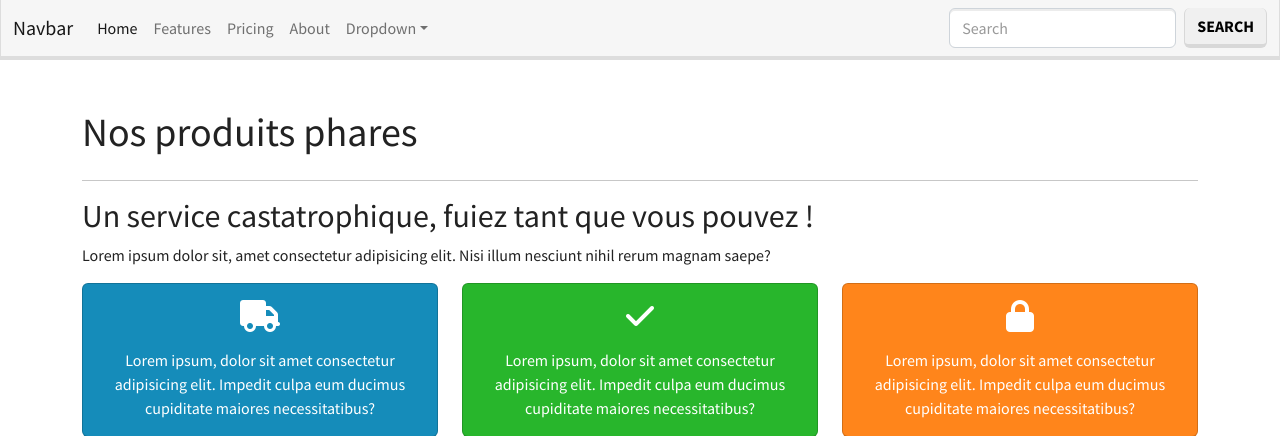
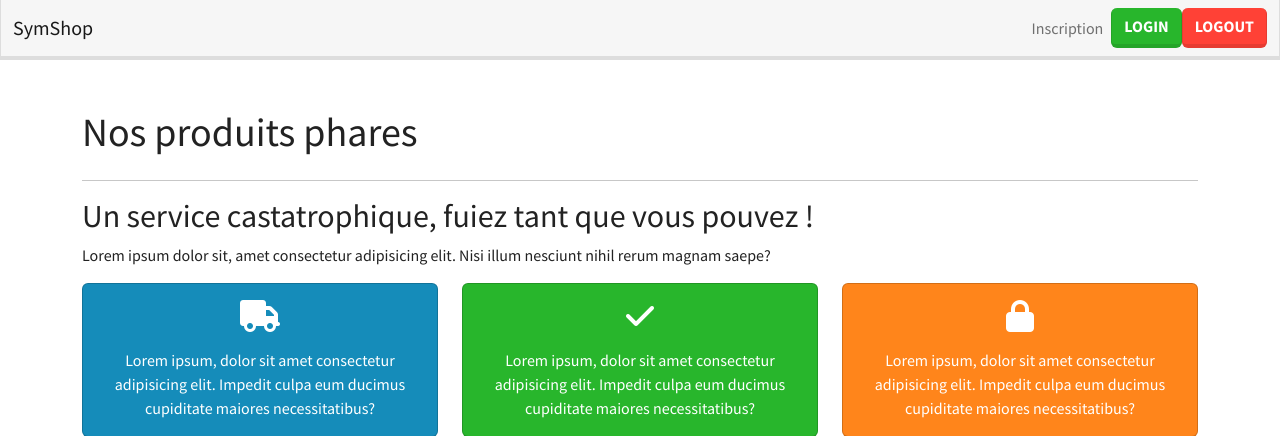
Before and after one commit to cedric-cochard/symfony, a Symfony app: template templates/home.html.twig in a window 1280 px wide. Shown: the top 436 px of the page. Run offline with Twig, Linux system fonts and the light colour scheme; the template is opened without the code that fills it, so the values that code supplies are empty; some libraries are stand-ins or nearby versions.

Commit message:
dynamic navigation bar

```diff
--- a/src/Controller/CategoryController.php
+++ b/src/Controller/CategoryController.php
@@ -24,7 +24,7 @@ class CategoryController extends AbstractController
 
         $form->handleRequest($request);
 
-        if ($form->isSubmitted()) {
+        if ($form->isSubmitted() && $form->isValid()) {
             $category->setSlug(strtolower($slugger->slug($category->getName())));
             $em->persist($category);
             $em->flush();
@@ -51,7 +51,7 @@ class CategoryController extends AbstractController
 
         $form->handleRequest($request);
 
-        if ($form->isSubmitted()) {
+        if ($form->isSubmitted() && $form->isValid()) {
             $em->flush();
 
             return $this->redirectToRoute("homepage");
--- a/src/Entity/Category.php
+++ b/src/Entity/Category.php
@@ -6,6 +6,7 @@ use App\Repository\CategoryRepository;
 use Doctrine\Common\Collections\ArrayCollection;
 use Doctrine\Common\Collections\Collection;
 use Doctrine\ORM\Mapping as ORM;
+use Symfony\Component\Validator\Constraints as Assert;
 
 /**
  * @ORM\Entity(repositoryClass=CategoryRepository::class)
@@ -21,6 +22,8 @@ class Category
 
     /**
      * @ORM\Column(type="string", length=255)
+     * @Assert\NotBlank(message="Le prix de la catégorie est obligatoire !")
+     * @Assert\Length(min=3, minMessage="Le nom de la catégorie doit avoir au moins 3 caractères")
      */
     private $name;
 
--- /dev/null
+++ b/templates/category/_menu.html.twig
@@ -0,0 +1,5 @@
+{% for c in categoryRepository.findAll() %}
+	<li class="nav-item">
+		<a class="nav-link" href="#">{{ c.name }}</a>
+	</li>
+{% endfor %}
--- a/templates/shared/_navbar.html.twig
+++ b/templates/shared/_navbar.html.twig
@@ -1,40 +1,24 @@
 <nav class="navbar navbar-expand-lg navbar-light bg-light">
 	<div class="container-fluid">
-		<a class="navbar-brand" href="#">Navbar</a>
+		<a class="navbar-brand" href="/">SymShop</a>
 		<button class="navbar-toggler" type="button" data-bs-toggle="collapse" data-bs-target="#navbarColor03" aria-controls="navbarColor03" aria-expanded="false" aria-label="Toggle navigation">
 			<span class="navbar-toggler-icon"></span>
 		</button>
 		<div class="collapse navbar-collapse" id="navbarColor03">
 			<ul class="navbar-nav me-auto">
+				{% include "category/_menu.html.twig" %}
+			</ul>
+			<ul class="navbar-nav">
 				<li class="nav-item">
-					<a class="nav-link active" href="#">Home
-						<span class="visually-hidden">(current)</span>
-					</a>
+					<a href="#" class="nav-link">Inscription</a>
 				</li>
 				<li class="nav-item">
-					<a class="nav-link" href="#">Features</a>
+					<a href="#" class="btn btn-success">Login</a>
 				</li>
 				<li class="nav-item">
-					<a class="nav-link" href="#">Pricing</a>
-				</li>
-				<li class="nav-item">
-					<a class="nav-link" href="#">About</a>
-				</li>
-				<li class="nav-item dropdown">
-					<a class="nav-link dropdown-toggle" data-bs-toggle="dropdown" href="#" role="button" aria-haspopup="true" aria-expanded="false">Dropdown</a>
-					<div class="dropdown-menu">
-						<a class="dropdown-item" href="#">Action</a>
-						<a class="dropdown-item" href="#">Another action</a>
-						<a class="dropdown-item" href="#">Something else here</a>
-						<div class="dropdown-divider"></div>
-						<a class="dropdown-item" href="#">Separated link</a>
-					</div>
+					<a href="#" class="btn btn-danger">Logout</a>
 				</li>
 			</ul>
-			<form class="d-flex">
-				<input class="form-control me-sm-2" type="search" placeholder="Search">
-				<button class="btn btn-secondary my-2 my-sm-0" type="submit">Search</button>
-			</form>
 		</div>
 	</div>
 </nav>
```
Also changed, not shown: 1 other file.
